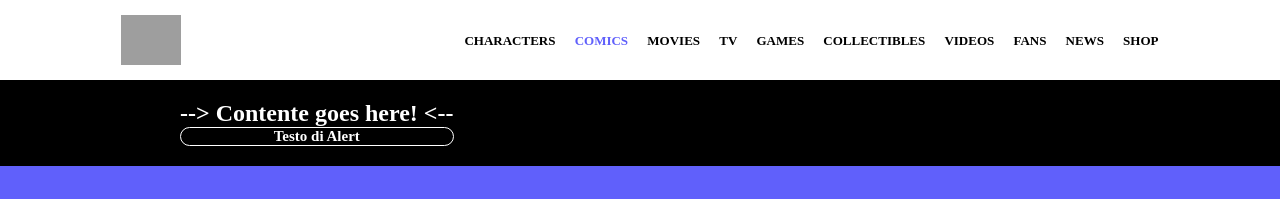
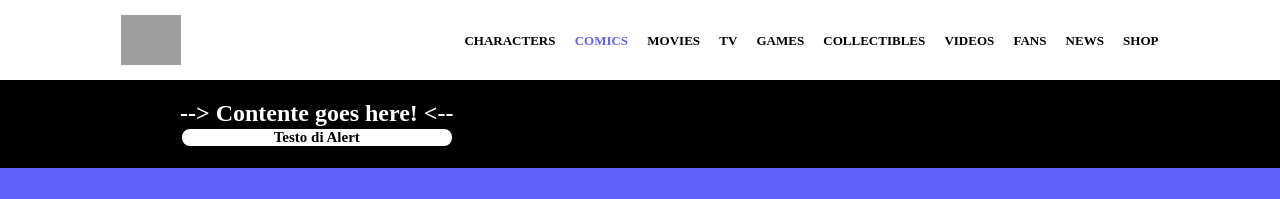
Before and after one commit to LucaIapadre98/react-dc-comics, a React (Vite) app: page / in a window 1280 px wide. Shown: the top 199 px of the page. Built offline with nearby package versions, Linux system fonts and the light colour scheme; grey boxes are pictures that could not be loaded.

Commit message:
aggiunte tre alert-info -danger -success

```diff
--- a/src/assets/css/index.css
+++ b/src/assets/css/index.css
@@ -45,14 +45,32 @@
   display: flex;
   justify-content: left;
 }
-#page-content .alert{
-  color: white;
+#page-content .alert-info{
+  color: black;
   font-size: 15px;
   text-align: center;
-  border: currentColor 1px solid;
+  border: currentColor 2px solid;
   border-radius: 10px;
+  background-color: white;
+}
+#page-content .alert-danger{
+  color: red;
+  font-size: 15px;
+  text-align: center;
+  border: currentColor 2px solid;
+  border-radius: 10px;
+  background-color: #fc9a9a;
+}
+#page-content .alert-success{
+  color: green;
+  font-size: 15px;
+  text-align: center;
+  border: currentColor 2px solid;
+  border-radius: 10px;
+  background-color: #9afcb6;
+}
 
-}
+
 #page-content h2{
   color: white;
   margin-left: 180px;
--- a/src/components/alert.jsx
+++ b/src/components/alert.jsx
@@ -1,3 +1,3 @@
 export default function Alert({type, text}){
-    return <div className={"alert alert-{type}"}>{text}</div>
+    return <div className={`alert alert-${type}`}>{text}</div>
 }
```
